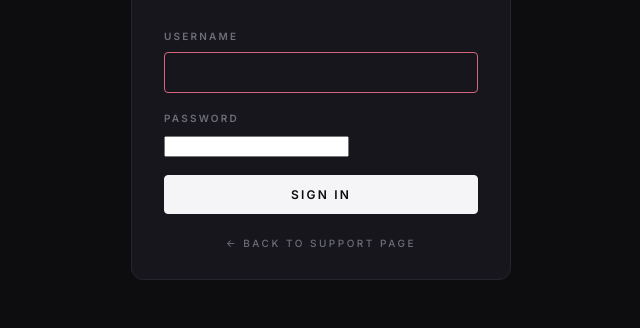
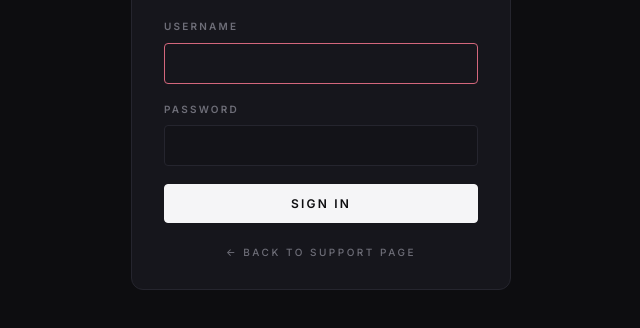
Before and after one commit to wannabellsoft-cloud/kpraewa, a website: page public/widget-login.html in a window 1280 px wide. Shown: the part 312-640 px from the top of the page, without its empty margins (319-959 px from the left). Drawn offline with nearby package versions, Linux system fonts and the light colour scheme; no server answers.

Commit message:
Fix password/email inputs + Chrome autofill white background in admin theme

```diff
--- a/public/assets/admin.css
+++ b/public/assets/admin.css
@@ -149,7 +149,8 @@ code { font-family: 'JetBrains Mono', 'SF Mono', Consolas, monospace; font-size:
   margin-bottom: 8px;
 }
 
-input[type=text], input[type=number], textarea, select {
+input[type=text], input[type=number], input[type=password], input[type=email],
+input[type=search], input[type=url], textarea, select {
   width: 100%;
   background: var(--bg-2);
   color: var(--ink);
@@ -160,10 +161,32 @@ input[type=text], input[type=number], textarea, select {
   font-family: inherit;
   outline: none;
   transition: border-color 0.15s, background 0.15s;
+  -webkit-appearance: none;
+  appearance: none;
 }
-input[type=text]:focus, input[type=number]:focus, textarea:focus, select:focus {
+input[type=text]:focus, input[type=number]:focus, input[type=password]:focus,
+input[type=email]:focus, input[type=search]:focus, input[type=url]:focus,
+textarea:focus, select:focus {
   border-color: var(--accent-2);
   background: var(--surface);
+}
+input::placeholder, textarea::placeholder { color: var(--muted); }
+
+/* Chrome / Edge / Safari force a white autofill background — override it */
+input:-webkit-autofill,
+input:-webkit-autofill:hover,
+input:-webkit-autofill:focus,
+input:-webkit-autofill:active {
+  -webkit-text-fill-color: var(--ink) !important;
+  -webkit-box-shadow: 0 0 0 1000px var(--bg-2) inset !important;
+  caret-color: var(--ink) !important;
+  border: 1px solid var(--line) !important;
+  transition: background-color 5000s ease-in-out 0s;
+  font-family: inherit !important;
+}
+input:-webkit-autofill:focus {
+  -webkit-box-shadow: 0 0 0 1000px var(--surface) inset !important;
+  border-color: var(--accent-2) !important;
 }
 input[type=color] {
   width: 100%; height: 40px;
```
